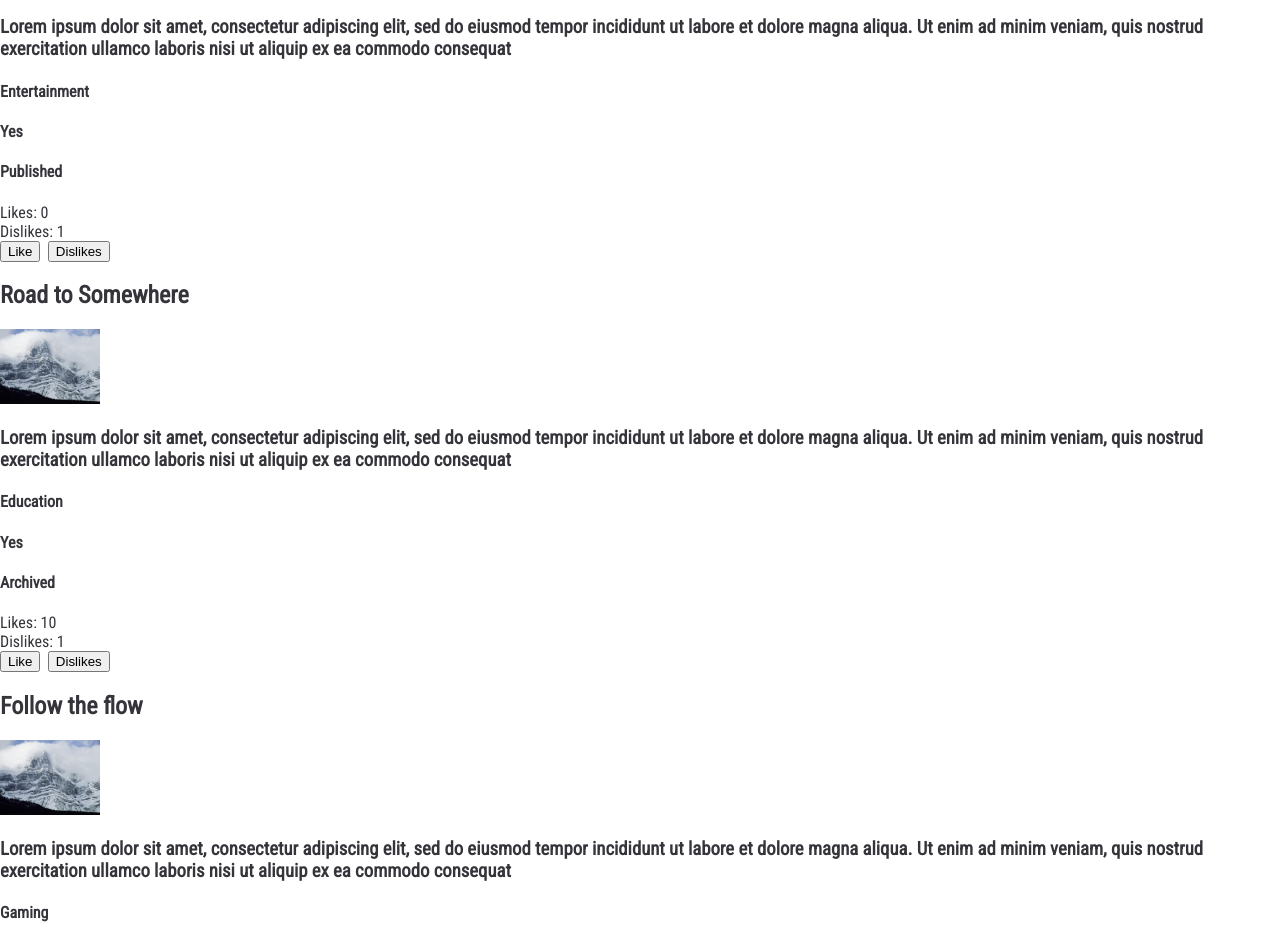
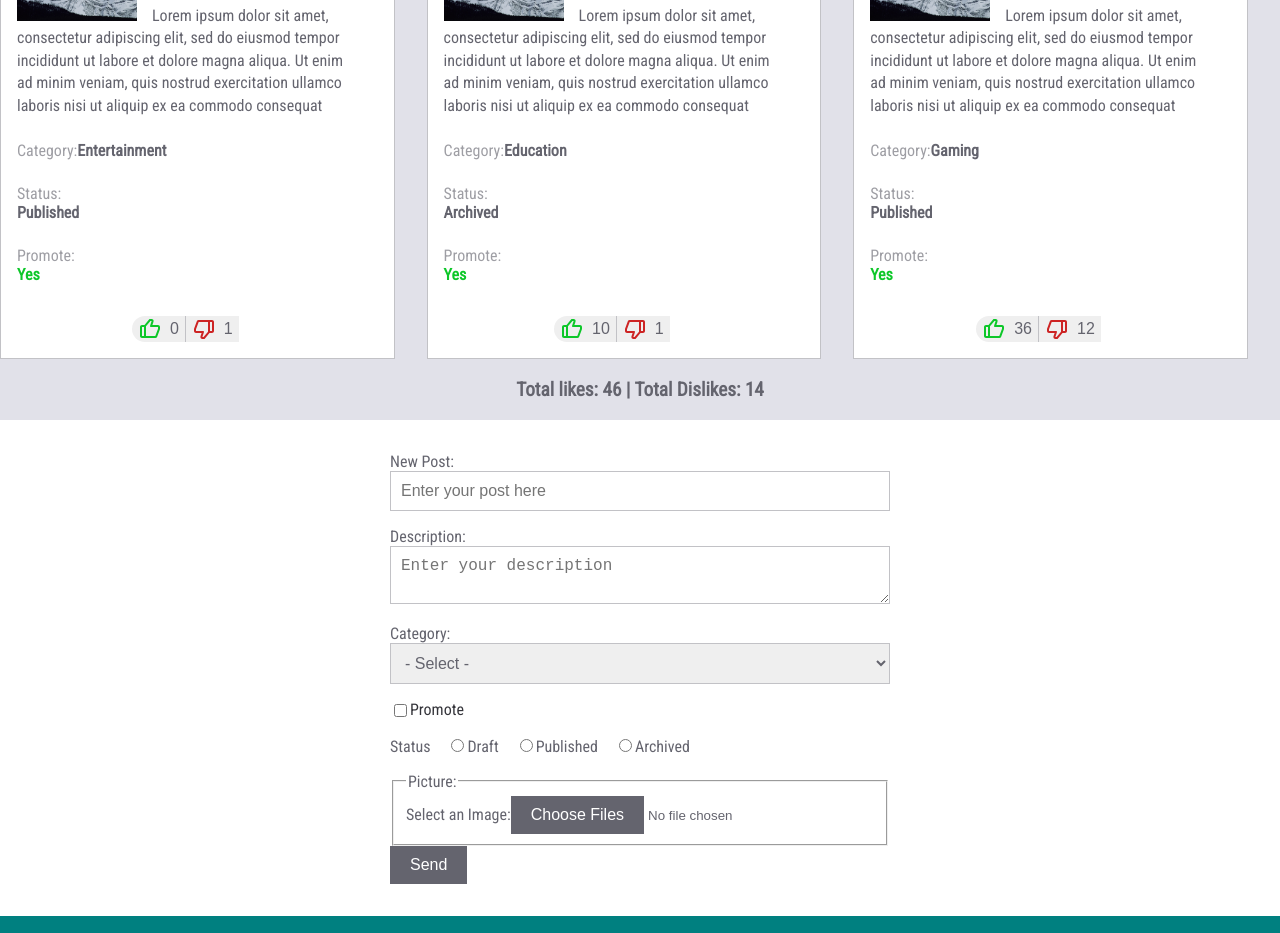
Before and after one commit to EphratB/social-media-app, a React (Create React App) app: page / in a window 1280 px wide. Shown: the part 260-1193 px from the top of the page. Built offline with nearby package versions, Linux system fonts and the light colour scheme.

Commit message:
made style changes in components

```diff
--- a/src/components/Footer/index.js
+++ b/src/components/Footer/index.js
@@ -1,3 +1,4 @@
+import "./styles.scss";
 function Footer() {
   return <footer className="footer">© Copyright Ephrat N Belaineh</footer>;
 }
--- /dev/null
+++ b/src/components/Footer/styles.scss
@@ -0,0 +1,7 @@
+@import "../../styles/variables.scss";
+.footer {
+  background-color: $primary-color;
+  padding: 1rem;
+  text-align: center;
+  color: white;
+}
--- a/src/components/Form/index.js
+++ b/src/components/Form/index.js
@@ -1,5 +1,6 @@
 import { useState } from "react";
 import { categories, statuses } from "../Includes/variables";
+import "./styles.scss";
 
 function Form({ onAddPost }) {
   const [post, setPost] = useState("");
@@ -91,18 +92,14 @@ function Form({ onAddPost }) {
 
   return (
     <>
-      <form onSubmit={handleFormSubmit}>
+      <form onSubmit={handleFormSubmit} className="form-component">
         {showSuccess && (
-          <div>
-            <p>
-              <strong>Form sucessfully submitted!!</strong>
-            </p>
-          </div>
+          <div className="success-message">Form sucessfully submitted!!</div>
         )}
 
         {/* output for error messages */}
         {errormsg.length > 0 && (
-          <div>
+          <div className="form-validate">
             Invalid data:
             <ul>
               {errormsg.map((error, index) => (
@@ -167,9 +164,7 @@ function Form({ onAddPost }) {
 
         {/* Promote with checkbox field */}
 
-        <div>
-          <label>
-            Promote
+        <div className="promote-feild">
           <input
             type="checkbox"
             checked={promote}
@@ -177,12 +172,12 @@ function Form({ onAddPost }) {
               setPromote(event.target.checked);
             }}
           />
-          </label>
+          <label>Promote</label>
         </div>
 
         {/* Status with radio field */}
 
-        <div>
+        <div className="status-feild">
           Status
           {statuses.map((item) => (
             <label key={item.id}>
@@ -202,13 +197,20 @@ function Form({ onAddPost }) {
 
         <fieldset>
           <legend>Picture:</legend>
-          <label>Select an Image: </label>
-          <input type="file" multiple onChange={handlePicture} />
+          <label>
+            Select an Image:
+            <input
+              type="file"
+              multiple
+              accept="image/*"
+              onChange={handlePicture}
+            />
+          </label>
+
+          {/* Conditional output of the picture */}
+
+          {photo !== "" && <img src={photo} alt="preview" width={100} />}
         </fieldset>
-        {/* Conditional output of the picture */}
-        {photo !== "" && (
-          <img src={photo} alt="preview" width={300} height={250} />
-        )}
 
         <button>Send</button>
       </form>
--- /dev/null
+++ b/src/components/Form/styles.scss
@@ -0,0 +1,101 @@
+@import "../../styles/variables.scss";
+
+.form-component {
+  padding: 2rem;
+  color: $secondary-color;
+
+  @include breakpoint-small {
+    max-width: 500px;
+    margin-left: auto;
+    margin-right: auto;
+  }
+
+  & > div {
+    margin-bottom: 1rem;
+  }
+  input[type="text"],
+  textarea,
+  select {
+    box-sizing: border-box;
+    width: 100%;
+    font-size: 1rem;
+    padding: 10px;
+    color: $secondary-color;
+    border: solid 1px $border-color;
+  }
+
+  .promote-feild {
+    display: flex;
+    align-items: center;
+
+    label {
+      display: flex;
+      align-items: center;
+      color: $text-color;
+      line-height: 1.2rem;
+
+      input {
+        width: 1.2rem;
+        height: 1.2rem;
+        margin-right: 0.5rem;
+      }
+    }
+  }
+
+  .status-feild {
+    label {
+      margin-left: 1rem;
+    }
+  }
+  .fieldset {
+    border: solid 1px $border-color;
+    margin-bottom: 7rem;
+    display: flex;
+
+    input {
+      width: 100%;
+    }
+  }
+  button,
+  ::-webkit-file-upload-button {
+    background-color: $secondary-color;
+    color: white;
+    font-size: 1rem;
+    border: none;
+    padding: 10px 20px;
+  }
+
+  .form-validate {
+    color: $danger-color;
+    border: solid 1px $danger-color;
+    border-left-width: 7px;
+    padding: 1rem;
+    margin-bottom: 2rem;
+    font-weight: bold;
+    font-size: 0.8rem;
+
+    ul {
+      padding: 0;
+      margin: 0;
+      font-size: 1rem;
+      font-weight: normal;
+
+      li {
+        list-style: circle;
+        list-style-position: inside;
+        padding: 0 0 0 10px;
+        margin: 5px 0 0;
+      }
+    }
+  }
+
+  .success-message {
+    color: $success-color;
+    border: solid 1px $success-color;
+    border-left-width: 7px;
+    padding: 1rem;
+    margin-bottom: 2rem;
+    font-weight: bold;
+    font-size: 1.2rem;
+  }
+}
--- a/src/components/Header/styles.scss
+++ b/src/components/Header/styles.scss
@@ -1,27 +1,41 @@
-@import '../../styles/variables.scss';
+@import "../../styles/variables.scss";
 
-header.main{
+header.main {
   display: flex;
   align-items: center;
   justify-content: center;
-    border-bottom:solid 3px $primary-color;
-    padding:5px;
-
+  border-bottom: solid 3px $primary-color;
+  padding: 5px;
 }
 
 // when we import fonts, it will be embaded as an SVG after compilation
 
-svg{
+svg {
   font-size: 50px;
-    color:$primary-color;
+  color: $primary-color;
   margin-right: 10px;
+
+  @include breakpoint-small {
+    font-size: 60px;
   }
 
-h1{
-    margin:0;
+  @include breakpoint-large {
+    font-size: 70px;
+  }
+}
+
+h1 {
+  margin: 0;
   font-family: $titie-font;
   font-size: 30px;
   font-weight: normal;
   color: $secondary-color;
 
+  @include breakpoint(900px) {
+    font-size: 36px;
   }
+
+  @include breakpoint-large {
+    font-size: 42px;
+  }
+}
--- a/src/components/Posts/Post/post.js
+++ b/src/components/Posts/Post/post.js
@@ -1,5 +1,6 @@
 import { getCategory, getStatus } from "../../Includes/variables";
 import "./styles.scss";
+import { BiLike, BiDislike } from "react-icons/bi";
 
 // This is a child component
 function Post({
@@ -25,19 +26,38 @@ function Post({
   const promoteStyle = promote ? "promote-yes" : "promote-no";
 
   return (
-    <div>
-      <h2>{post}</h2>
+    <div className="post-component">
+      <h3>{post}</h3>
+      <div className="description">
+        <img src="images/white-mountain.jpg" alt={post} />
+        <span>{description}</span>
+      </div>
+      <div className="info">
+        Category:
+        <strong>{getCategory(category)}</strong>
+      </div>
       <div>
-        <img src="images/white-mountain.jpg" alt={post} width={100} />
+        Status:
+        <strong>{getStatus(status)}</strong>
       </div>
-      <h3>{description}</h3>
-      <h4>{getCategory(category)}</h4>
-      <h4 className={promoteStyle}>{promote ? "Yes" : "No"}</h4>
-      <h4>{getStatus(status)}</h4>
-      <div>Likes: {countLikes}</div>
-      <div>Dislikes: {countDislikes}</div>
-      <button onClick={handleLikes}>Like</button> &nbsp;
-      <button onClick={handleDislike}>Dislikes</button>
+      <div className={promoteStyle}>
+        Promote:
+        <strong>{promote ? "Yes" : "No"}</strong>
+      </div>
+      <div className="rate">
+        <button title="I like this" className="like" onClick={handleLikes}>
+          <BiLike />
+          {countLikes}
+        </button>
+
+        <button
+          title="I dislike this"
+          className="dislike"
+          onClick={handleDislike}
+        >
+          <BiDislike /> {countDislikes}
+        </button>
+      </div>
     </div>
   );
 }
--- a/src/components/Posts/Post/styles.scss
+++ b/src/components/Posts/Post/styles.scss
@@ -0,0 +1,97 @@
+@import "../../../styles/variables.scss";
+
+.post-component {
+  border: solid 1px $border-color;
+  background-color: white;
+  padding: 1rem;
+  margin-bottom: 2rem;
+  width: 100%;
+  box-sizing: border-box;
+
+  @include breakpoint-small {
+    width: calc(50% - 2rem);
+    margin-right: 2rem;
+  }
+
+  @include breakpoint-small {
+    width: calc(33.33% - 2rem);
+    margin: 2rem 2rem 0rem 0rem;
+  }
+  h3 {
+    margin: 0 0 1rem 0;
+    font-family: $titie-font;
+    font-size: 28px;
+    font-weight: normal;
+    color: $primary-color;
+  }
+
+  img {
+    max-width: 120px;
+    margin-right: 15px;
+  }
+
+  span {
+    color: $secondary-color;
+    line-height: 1.4rem;
+  }
+
+  .info {
+    display: flex;
+    flex-wrap: wrap;
+  }
+
+  div {
+    color: $gray-color;
+    margin: 1.5rem 1.5rem 0 0;
+
+    strong {
+      display: block;
+      color: $secondary-color;
+      font-size: 1rem;
+    }
+
+    &.promote-yes strong {
+      color: $success-color;
+    }
+    &.promote-no strong {
+      color: $danger-color;
+    }
+  }
+
+  .rate {
+    display: flex;
+    justify-content: center;
+    margin-top: 2rem;
+
+    button {
+      border: none;
+      font-size: 1rem;
+      color: $secondary-color;
+      display: flex;
+      align-items: center;
+      padding: 7px, 15px;
+      cursor: pointer;
+
+      svg {
+        margin-right: 0.5rem;
+        font-size: 1.5rem;
+      }
+
+      &.like {
+        border-radius: 20px 0 0 20px;
+        border-right: solid 1px $border-color;
+
+        svg {
+          color: $success-color;
+        }
+      }
+      &.dislike {
+        border-radius: 0 20p 20px 0;
+
+        svg {
+          color: $danger-color;
+        }
+      }
+    }
+  }
+}
--- a/src/components/Posts/postList.js
+++ b/src/components/Posts/postList.js
@@ -1,4 +1,5 @@
 import Post from "./Post/post";
+import "../Posts/styles.scss";
 // import uuid from "react-uuid";
 
 function PostList({ posts, onPostLike, onPostDislike }) {
@@ -16,8 +17,7 @@ function PostList({ posts, onPostLike, onPostDislike }) {
 
   return (
     <>
-      <main>
-        <h2>Lists of Posts</h2>
+      <main className="post-list">
         {posts.map((post, index) => (
           <Post
             key={index}
@@ -29,7 +29,7 @@ function PostList({ posts, onPostLike, onPostDislike }) {
           />
         ))}
 
-        <h3>
+        <h3 className="total-rate">
           Total likes: {totalLikes} | Total Dislikes: {totalDislikes}
         </h3>
       </main>
--- /dev/null
+++ b/src/components/Posts/styles.scss
@@ -0,0 +1,19 @@
+@import "../../styles/variables.scss";
+
+main.post-list {
+  padding: 2rem;
+  background-color: $background-color;
+  display: flex;
+  flex-wrap: wrap;
+
+  @include breakpoint-small {
+    padding: 0;
+  }
+}
+
+.total-rate {
+  text-align: center;
+  font-size: 1.2rem;
+  width: 100%;
+  color: $secondary-color;
+}
--- a/src/styles/variables.scss
+++ b/src/styles/variables.scss
@@ -1,11 +1,28 @@
-$titie-font: 'Lobster', cursive;
-$body-font: 'Roboto Condensed', sans-serif;
+$titie-font: "Lobster", cursive;
+$body-font: "Roboto Condensed", sans-serif;
 
 $primary-color: #008080;
-$secondary-color:#64646E;
+$secondary-color: #64646e;
 $text-color: #34343a;
 $gray-color: #9e9ea4;
-$background-color:#e1e1e9;
-$border-color:#c2c2c6;
-$success-color:#0dc729;
-$danger-color:#cd2424;
+$background-color: #e1e1e9;
+$border-color: #c2c2c6;
+$success-color: #0dc729;
+$danger-color: #cd2424;
+
+@mixin breakpoint($min-width) {
+  @media only screen and (min-width: $min-width) {
+    @content;
+  }
+}
+@mixin breakpoint-small {
+  @include breakpoint(900px) {
+    @content;
+  }
+}
+
+@mixin breakpoint-large {
+  @include breakpoint(1200px) {
+    @content;
+  }
+}
```
Also changed, not shown: src/styles/index.scss (+3 -4 lines). Lines whose indentation alone changed are shown as unchanged.
